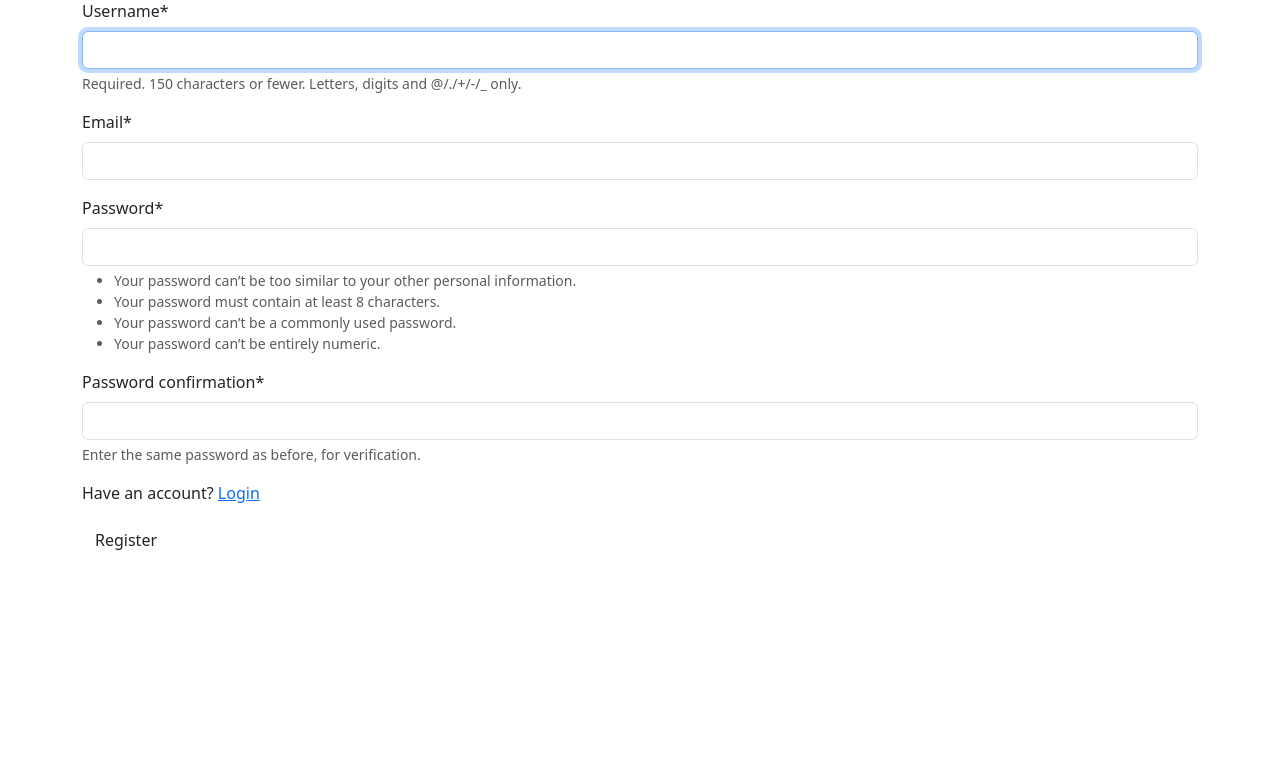
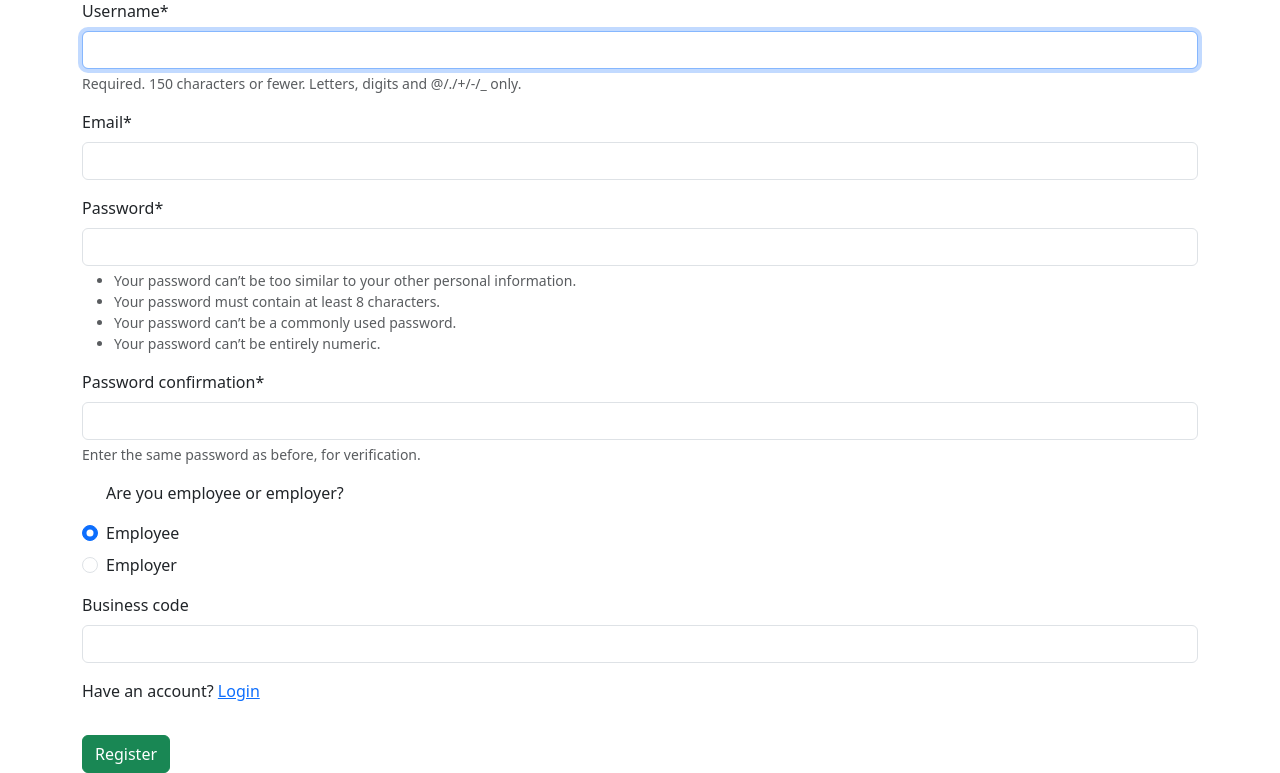
Before and after one commit to darkchiii/RestManager, a Django app: page /sign-up in a window 1280 px wide. Shown: the part 57-830 px from the top of the page. Before the commit the page ends 607 px from the top, so only its background shows below. Run offline with Django 5.2, Linux system fonts and the light colour scheme; some libraries are stand-ins or nearby versions.

Commit message:
Create UserProfile and Business model, Add different logic of signing up for employee and employer

```diff
--- a/templates/base.html
+++ b/templates/base.html
@@ -39,6 +39,9 @@
     <div class="container">
         {% block content %}{% endblock %}
     </div>
+    <div>
+        {% block scripts%}{% endblock %}
+    </div>
     <script src="https://cdn.jsdelivr.net/npm/bootstrap@5.3.5/dist/js/bootstrap.bundle.min.js" integrity="sha384-k6d4wzSIapyDyv1kpU366/PK5hCdSbCRGRCMv+eplOQJWyd1fbcAu9OCUj5zNLiq" crossorigin="anonymous"></script>
   </body>
 </html>
--- a/user/forms.py
+++ b/user/forms.py
@@ -4,6 +4,8 @@ from django.contrib.auth.models import User
 
 class RegisterForm(UserCreationForm):
     email = forms.EmailField(required=True)
+    business_code = forms.CharField(required=False)
+    role = forms.ChoiceField(choices=[('EMPLOYEE', 'Employee'), ('EMPLOYER', 'Employer')], widget=forms.RadioSelect)
 
     class Meta:
         model = User
--- a/user/templates/registration/sign_up.html
+++ b/user/templates/registration/sign_up.html
@@ -1,8 +1,62 @@
-{% extends "base.html" %} {% block title %}Sign up{% endblock %}
-{% load crispy_forms_tags %} {% block content %}
-<form method="post">
-    {% csrf_token %}{{form|crispy}}
-    <p>Have an account? <a href="/login">Login</a></p>
-    <button type="submit" class="btn bt n-success">Register</button>
-</form>
+{% extends "base.html" %}
+
+{% block title %}
+    Sign up
 {% endblock %}
+
+{% load crispy_forms_tags %}
+
+{% block content %}
+    <form method="post">
+        {% csrf_token %}
+
+        {{ form.username|as_crispy_field }}
+        {{ form.email|as_crispy_field }}
+        {{ form.password1|as_crispy_field }}
+        {{ form.password2|as_crispy_field }}
+
+        <div class="form-check mb-2">
+            <p>Are you employee or employer?</p>
+
+            <input class="form-check-input" type="radio" name="role" id="exampleRadios1" value="EMPLOYEE" checked>
+            <label class="form-check-label" for="exampleRadios1">
+                Employee
+            </label>
+        </div>
+
+        <div class="form-check mb-3">
+            <input class="form-check-input" type="radio" name="role" id="exampleRadios2" value="EMPLOYER">
+            <label class="form-check-label" for="exampleRadios2">
+                Employer
+            </label>
+        </div>
+
+        <div id="business-code-wrapper" style="display: none;">
+            {{ form.business_code|as_crispy_field }}
+        </div>
+
+        <p>Have an account? <a href="/login">Login</a></p>
+
+        <button type="submit" class="btn btn-success mt-3">Register</button>
+    </form>
+{% endblock %}
+
+{% block scripts %}
+    <script>
+        document.addEventListener('DOMContentLoaded', function () {
+            const roleInputs = document.querySelectorAll('input[name="role"]');
+            const codeWrapper = document.getElementById('business-code-wrapper');
+
+            function toggleCodeField() {
+                const selectedRole = document.querySelector('input[name="role"]:checked').value;
+                if (selectedRole === 'EMPLOYEE') {
+                    codeWrapper.style.display = 'block';
+                } else {
+                    codeWrapper.style.display = 'none';
+                }
+            }
+            roleInputs.forEach(input => input.addEventListener('change', toggleCodeField));
+            toggleCodeField();  // Initial check on page load
+        });
+    </script>
+{% endblock %}
--- a/user/views.py
+++ b/user/views.py
@@ -1,16 +1,52 @@
+from pyexpat.errors import messages
+import random
+import string
 from django.shortcuts import render, redirect
 from django.contrib.auth import login, logout, authenticate
 from . import forms
+from .models import Business, UserProfile
 # Create your views here.
+
+def generate_code():
+    test_code  = ''.join(random.choices(string.ascii_uppercase + string.digits, k=6))
+    if Business.objects.filter(code=test_code).exists():
+        return generate_code()
+    return test_code
 
 def sign_up(request):
     if request.method == 'POST':
         form = forms.RegisterForm(request.POST)
         if form.is_valid():
             user = form.save()
+
+            role = form.cleaned_data['role']
+
+            if role == 'EMPLOYER':
+                business_code = generate_code()
+                business = Business.objects.create(owner = user, name='Your name', code=business_code)
+                user_profile = UserProfile.objects.create(user=user, role=role, business=business)
+                user_profile.save()
+
+            elif role == 'EMPLOYEE':
+                business_code = form.cleaned_data['business_code']
+                if not Business.objects.filter(code=business_code).exists():
+                    messages.error(request, "Invalid business code.")
+                    return render(request, 'registration/sign_up.html', {"form": form})
+                business = Business.objects.get(code=business_code)
+                UserProfile.objects.create(user=user, role=role, business=business_code)
+
             login(request, user)
             return redirect('/home')
     else:
         form = forms.RegisterForm()
 
     return render(request, 'registration/sign_up.html', {"form": form})
+
+
+    '''
+    # role pobierane z forms
+    # business field
+    if employer -> create object Business z unikalnym kodem
+    if employee -> szukamy objektu business z taką wartością w polu code
+        tworzymy klucz obcy do tego obiektu
+    '''
```
Also changed, not shown: user/models.py (+34 -1 lines), user/apps.py (line endings or trailing spaces), user/migrations/0001_initial.py (added).
